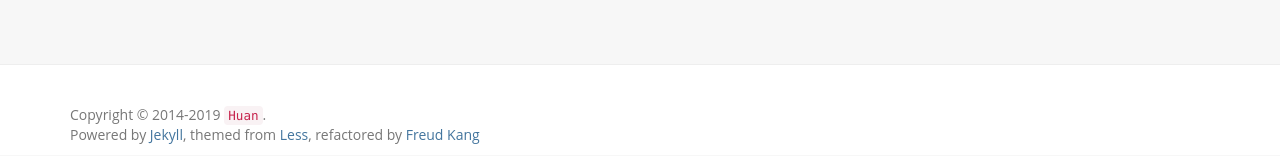
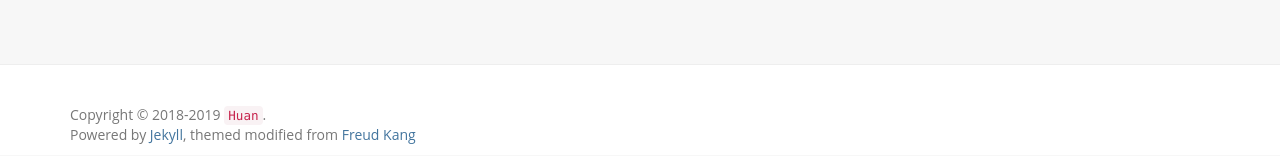
Before and after one commit to fredwangwang/fredwangwang.github.io, a Jekyll site: the page built from index.html, in a window 1280 px wide. Shown: the part 741-897 px from the top of the page. Built offline with Jekyll 4.4.1, drawn with Linux system fonts in a browser that asks for light colours; nearby versions of some CDN libraries; comment, search, counter and statistics services are not loaded.

Commit message:
update footer

```diff
--- a/_includes/footer.html
+++ b/_includes/footer.html
@@ -1,6 +1,6 @@
 <footer class="footer" role="contentinfo">
 	<div class="container">
-		<p class="copyright">Copyright &copy; 2014-{{ site.time | date: '%Y' }} <a href="{{site.resume_site}}"><code>{{ site.author }}</code></a>.</p>
-		<p>Powered by <a href="http://jekyllrb.com">Jekyll</a>, themed from <a href="http://lesscss.cn/">Less</a>, refactored by <a href="http://www.hifreud.com/">Freud Kang</a></p>
+		<p class="copyright">Copyright &copy; 2018-{{ site.time | date: '%Y' }} <a href="{{site.resume_site}}"><code>{{ site.author }}</code></a>.</p>
+		<p>Powered by <a href="http://jekyllrb.com">Jekyll</a>, themed modified from <a href="http://www.hifreud.com/">Freud Kang</a></p>
 	</div>
 </footer>
```
